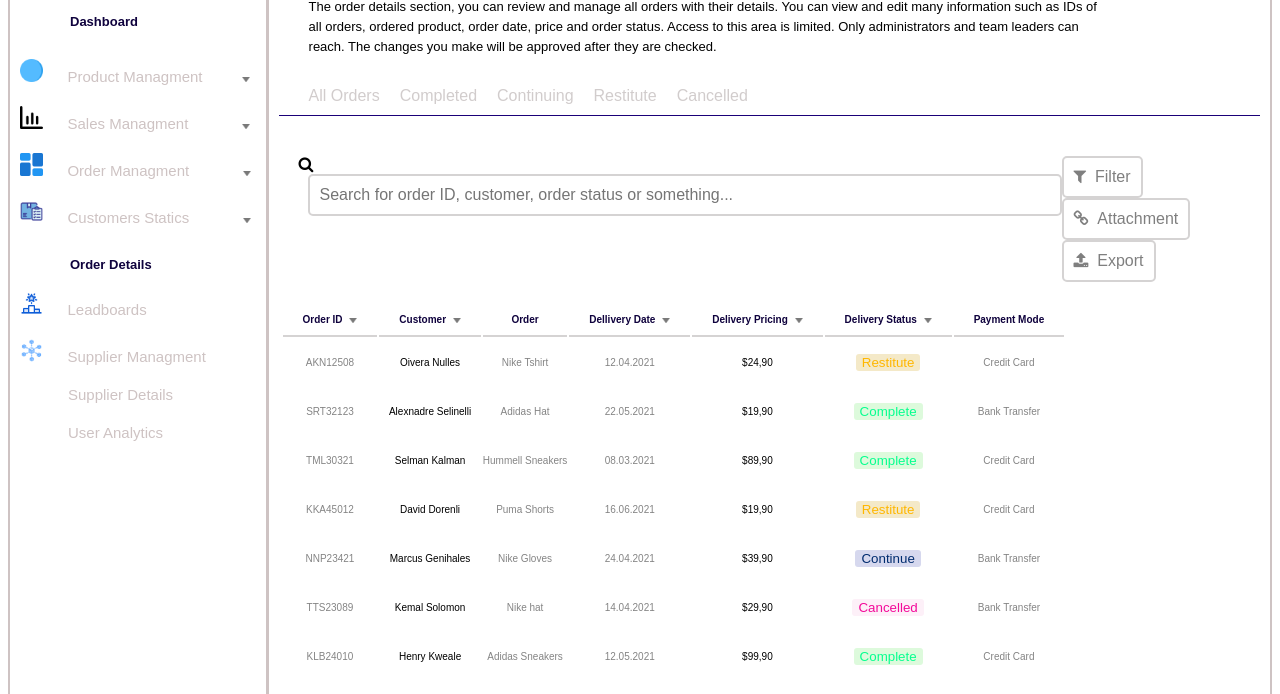
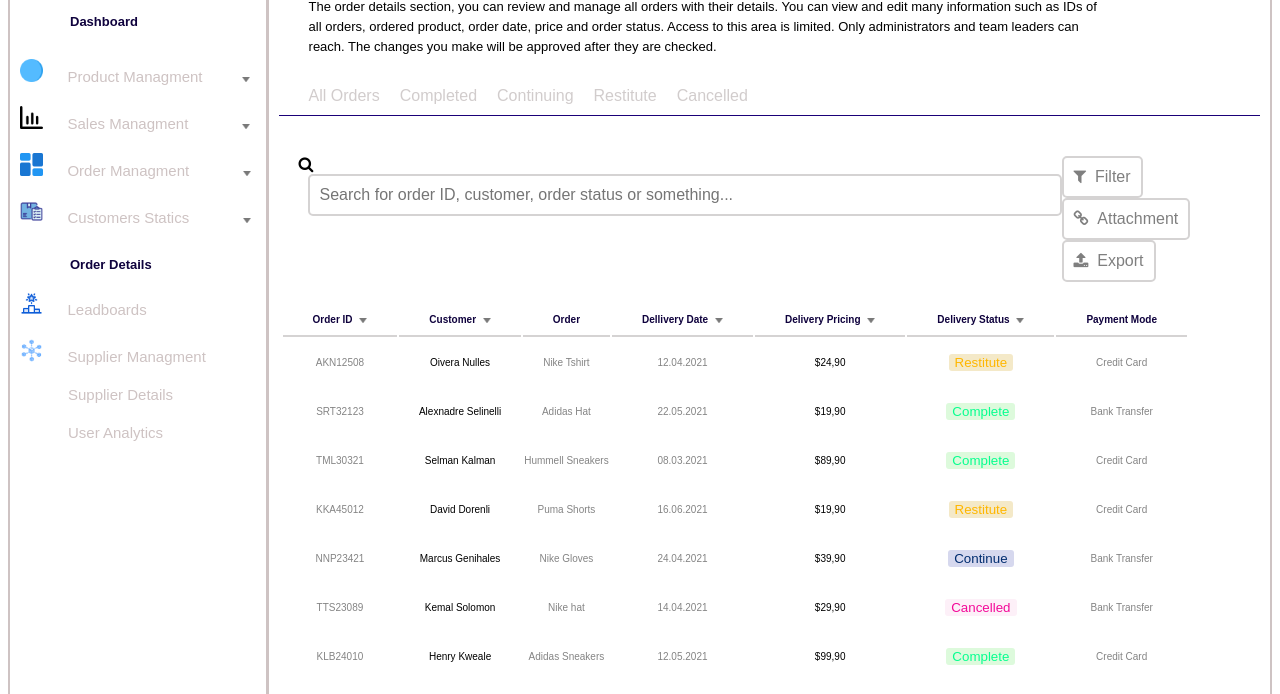
Before and after one commit to kk-1811/training-day-4-5, a plain HTML site: page index.html in a window 1280 px wide. Shown: the part 106-800 px from the top of the page. Drawn offline with Linux system fonts and the light colour scheme.

Commit message:
Update styles.css

```diff
--- a/styles.css
+++ b/styles.css
@@ -449,7 +449,7 @@ table{
 
 .table th{
   color: rgb(15, 2, 61);
-  padding: 0px 20px 10px 20px;
+  padding: 0px 30px 10px 30px;
   border-bottom: 2px solid rgb(213, 211, 211);
   text-align: center;
 }
```
